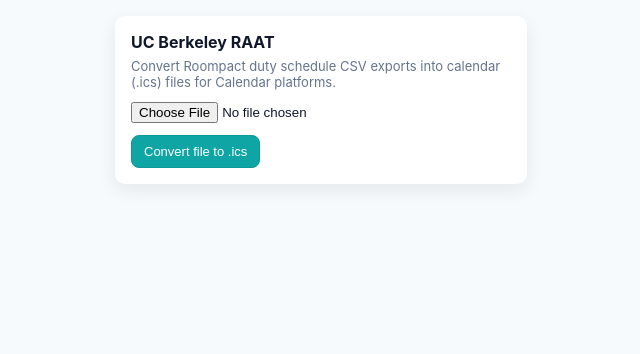
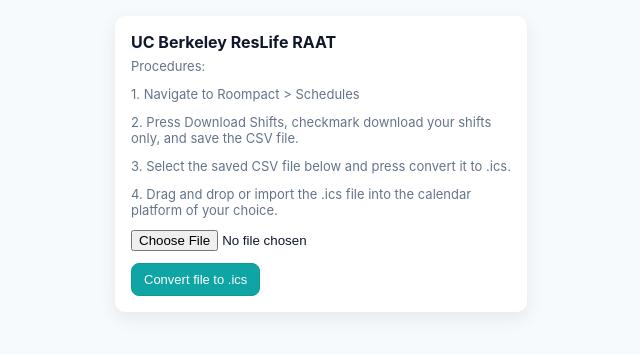
Before and after one commit to daytonphan/ResLifeRAAT, a website with bundled scripts: page src/popup.html in a window 1280 px wide. Shown: the whole page, without its empty margins (319-959 px from the left). Built offline with nearby package versions, Linux system fonts and the light colour scheme.

Commit message:
Ui with procedures

```diff
--- a/src/popup.html
+++ b/src/popup.html
@@ -9,8 +9,12 @@
     </head>
     <body>
         <div class="container">
-            <h1>UC Berkeley RAAT</h1>
-            <p>Convert Roompact duty schedule CSV exports into calendar (.ics) files for Calendar platforms.</p>
+            <h1>UC Berkeley ResLife RAAT</h1>
+            <p>Procedures:</p>
+            <p>1. Navigate to Roompact > Schedules</p>
+            <p>2. Press Download Shifts, checkmark download your shifts only, and save the CSV file.</p>
+            <p>3. Select the saved CSV file below and press convert it to .ics.</p>
+            <p>4. Drag and drop or import the .ics file into the calendar platform of your choice.</p>
             <input type="file" id="csvFileInput" accept=".csv" />
             <div class="controls">
                 <button id="convertButton">Convert file to .ics</button>
```
Also changed, not shown: manifest.json.
